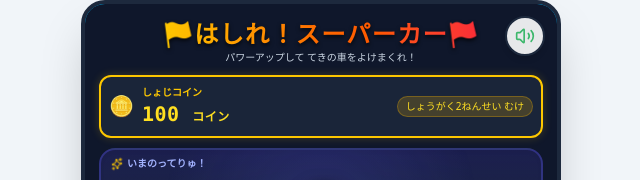
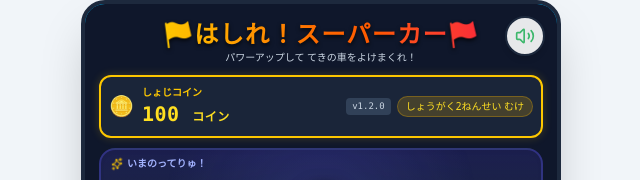
Before and after one commit to koukitokumasu0324-maker/doki-doki-car-race, a React (Vite) app: page / in a window 1280 px wide. Shown: the top 180 px of the page, without its empty margins (319-959 px from the left). Built offline with nearby package versions, Linux system fonts and the light colour scheme.

Commit message:
Add version tag v1.2.0 to the garage screen

```diff
--- a/src/App.tsx
+++ b/src/App.tsx
@@ -451,7 +451,10 @@ export default function App() {
                     </div>
                   </div>
                 </div>
-                <div className="flex gap-1">
+                <div className="flex items-center gap-1.5">
+                  <span className="text-[9px] py-0.5 px-1.5 rounded bg-slate-700 text-slate-300 font-mono">
+                    v1.2.0
+                  </span>
                   <span className="text-[10px] py-0.5 px-2 rounded-full bg-yellow-500/20 text-yellow-300 border border-yellow-500/30">
                     しょうがく2ねんせい むけ
                   </span>
```
